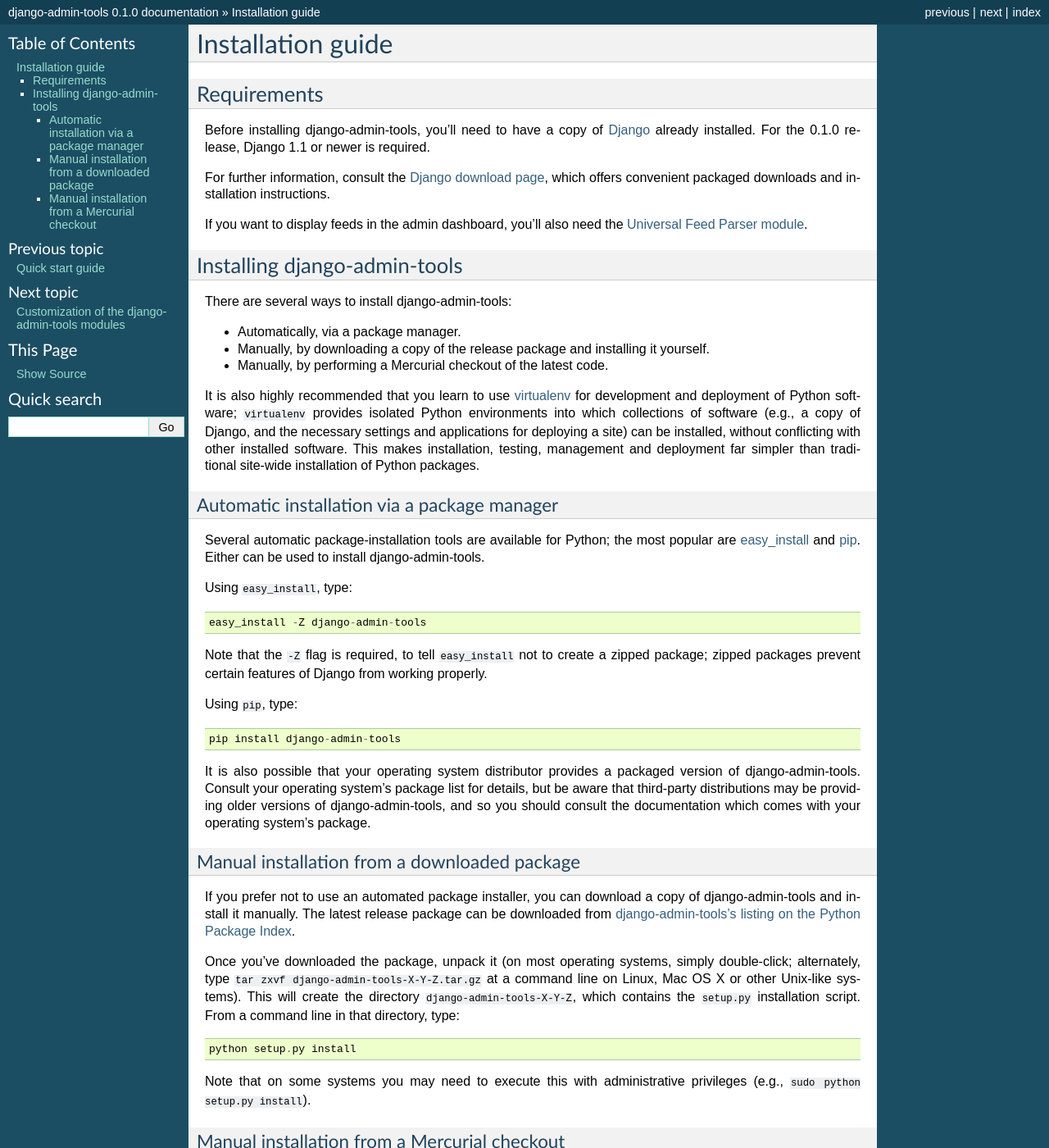
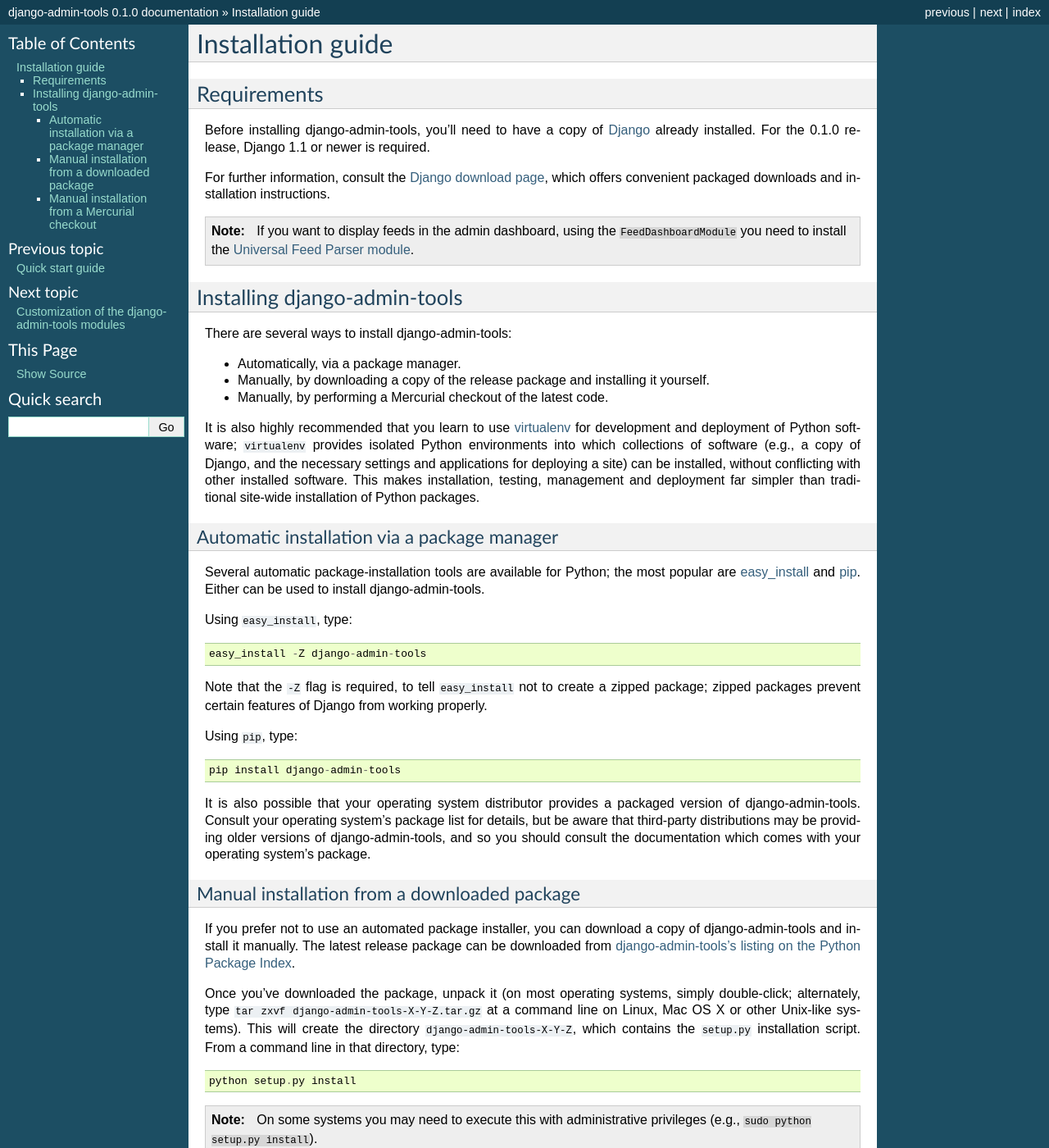
Before and after one commit to grengojbo/grappelli-admin-tools, a Sphinx documentation site: the page built from docs/installation.rst, in a window 1280 px wide and 1400 px high. Shown: the whole window at 82% size. Built offline with Sphinx 7.4.7, drawn with Linux system fonts in a browser that asks for light colours.

Commit message:
improved quickstart and installation guide

```diff
--- a/docs/installation.rst
+++ b/docs/installation.rst
@@ -14,8 +14,10 @@
 <http://www.djangoproject.com/download/>`_, which offers convenient
 packaged downloads and installation instructions.
 
-If you want to display feeds in the admin dashboard, you'll also need
-the `Universal Feed Parser module <http://www.feedparser.org/>`_.
+.. note::
+    If you want to display feeds in the admin dashboard, using the
+    ``FeedDashboardModule`` you need to install the
+    `Universal Feed Parser module <http://www.feedparser.org/>`_.
 
 
 Installing django-admin-tools
@@ -88,8 +90,9 @@
 
     python setup.py install
 
-Note that on some systems you may need to execute this with
-administrative privileges (e.g., ``sudo python setup.py install``).
+.. note::
+    On some systems you may need to execute this with administrative
+    privileges (e.g., ``sudo python setup.py install``).
 
 
 Manual installation from a Mercurial checkout
```
Also changed, not shown: docs/quickstart.rst (+16 -6 lines).
